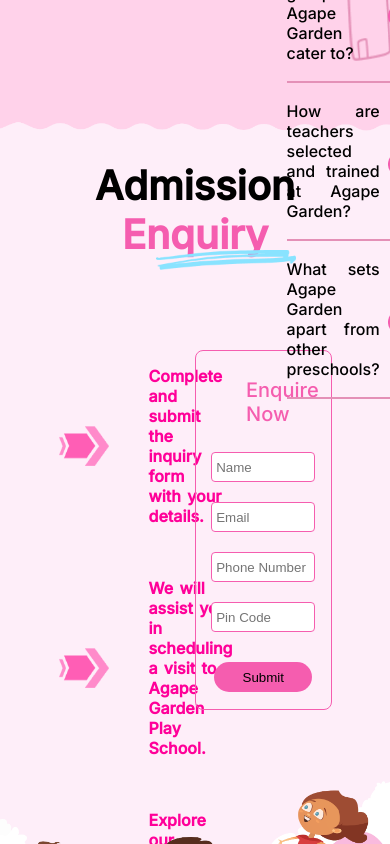
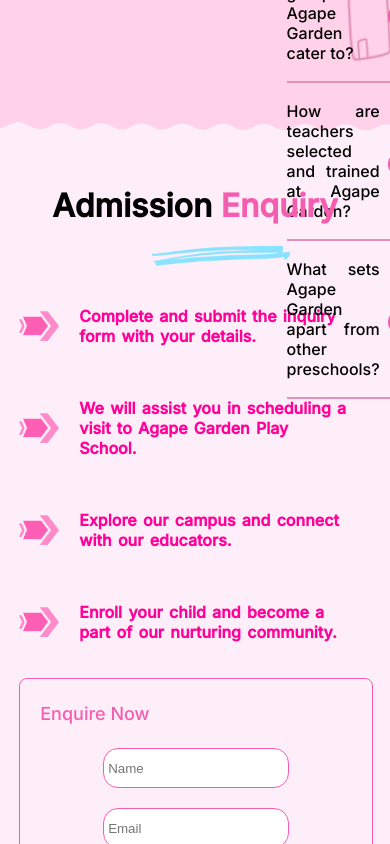
Before and after one commit to MadhavanAR/Agape-garden, a React (Create React App) app: page / in a window 390 px wide. Shown: the part 4640-5484 px from the top of the page. Built offline with nearby package versions, Linux system fonts and the light colour scheme.

Commit message:
updated source

```diff
--- a/src/Admission.js
+++ b/src/Admission.js
@@ -3,13 +3,13 @@
 const Admission = forwardRef((props, ref) => {
   return (
     <div className="admission-main" ref={ref}>
-      <div className="heading">
+      <div className="admin-heading">
         <h1>
           <span style={{ color: "black" }}>Admission </span>
           <span style={{ color: "#F55DAF" }}>Enquiry</span>
         </h1>
       </div>
-      <img src="./images/strike.png" alt="strike" id="strike" />
+      <img src="./images/strike.png" alt="strike" id="adm-strike" />
       <div className="admission-content">
         <div className="adm-details">
           <div className="adm-text">
--- a/src/admission.css
+++ b/src/admission.css
@@ -11,13 +11,20 @@
   margin-left: auto;
   margin-right: auto;
 }
-  #strike {
+
+.admin-heading {
+  padding-top: 45px;
+  position: relative; /* Ensure positioning context */
+}
+
+#adm-strike {
   position: relative;
-    width: 140px;
-    height: 20px;
-    left: 8%;
-    bottom: 6%;
+  width: 138px; /* Keep your width */
+  height: 20px; /* Keep your height */
+  left:7%; /* Center horizontally */
+  bottom: 5%; /* Position below the heading */
 }
+
 .adm-details {
   width: 50%;
   height: 60%;
@@ -35,6 +42,7 @@
   height: 40px;
   width: 50px;
 }
+
 .adm-text {
   align-items: center;
   display: flex;
@@ -47,34 +55,7 @@
   width: 50%;
 }
 
-  #name {
-    width: 70%;
-    height: 20px;
-    border: #f55daf solid 1px;
-    border-radius: 4px;
-    padding: 4px;
-    margin-bottom: 20px;
-  }
-
-  #email {
-    width: 70%;
-    height: 20px;
-    border: #f55daf solid 1px;
-    border-radius: 4px;
-    padding: 4px;
-    margin-bottom: 20px;
-  }
-
-  #phone {
-    width: 70%;
-    height: 20px;
-    border: #f55daf solid 1px;
-    border-radius: 4px;
-    padding: 4px;
-    margin-bottom: 20px;
-  }
-
-  #pin {
+input {
   width: 70%;
   height: 20px;
   border: #f55daf solid 1px;
@@ -100,3 +81,82 @@
   color: #f55daf;
   font-weight: lighter;
 }
+@media (max-width: 768px) {
+  .admission-main {
+    height: auto; /* Adjust height for smaller screens */
+    padding: 20px; /* Add some padding */
+  }
+
+  .admission-content {
+    width: 90%; /* Increase width for smaller screens */
+    flex-direction: column; /* Stack elements vertically */
+    padding-top: 20px; /* Adjust padding */
+  }
+
+  .adm-details {
+    width: 100%; /* Full width for smaller screens */
+    margin-left: 0; /* Reset margin */
+    margin-right: 0; /* Reset margin */
+  }
+
+  .adm-details p {
+    margin-left: 20px; /* Adjust margins */
+    margin-right: 20px; /* Adjust margins */
+  }
+
+  .adm-cred {
+    width: 100%; /* Full width for smaller screens */
+    padding-bottom: 3%;
+  }
+
+  input {
+    width: 50%; /* Increase input width */
+    border-radius: 15px;
+  }
+
+  #submit {
+    width: 20%; /* Increase button width */
+  }
+
+  .admin-heading {
+    padding-top: 20px; /* Adjust heading padding */
+  }
+}
+
+@media (max-width: 540px) {
+  .admission-main {
+    padding: 10px; /* Reduce padding */
+  }
+
+  .admission-content {
+    width: 95%; /* Increase width for smallest screens */
+  }
+
+  .adm-details {
+    width: 100%; /* Keep full width */
+  }
+
+  .adm-text img {
+    height: 30px; /* Smaller image size */
+    width: 40px; /* Smaller image size */
+  }
+
+  .adm-cred {
+    width: 100%; /* Full width */
+  }
+
+  input {
+    height: 30px; /* Increase input height for better touch target */
+    border-radius: 15px;
+  }
+
+  #submit {
+    height: 40px; /* Increase button height */
+    font-size: 16px; /* Larger text for better readability */
+  }
+
+  .adm-cred h4 {
+    font-size: 18px; /* Smaller heading size */
+    margin-left: 20px; /* Adjust margin */
+  }
+}
```
Lines whose indentation alone changed are shown as unchanged.
